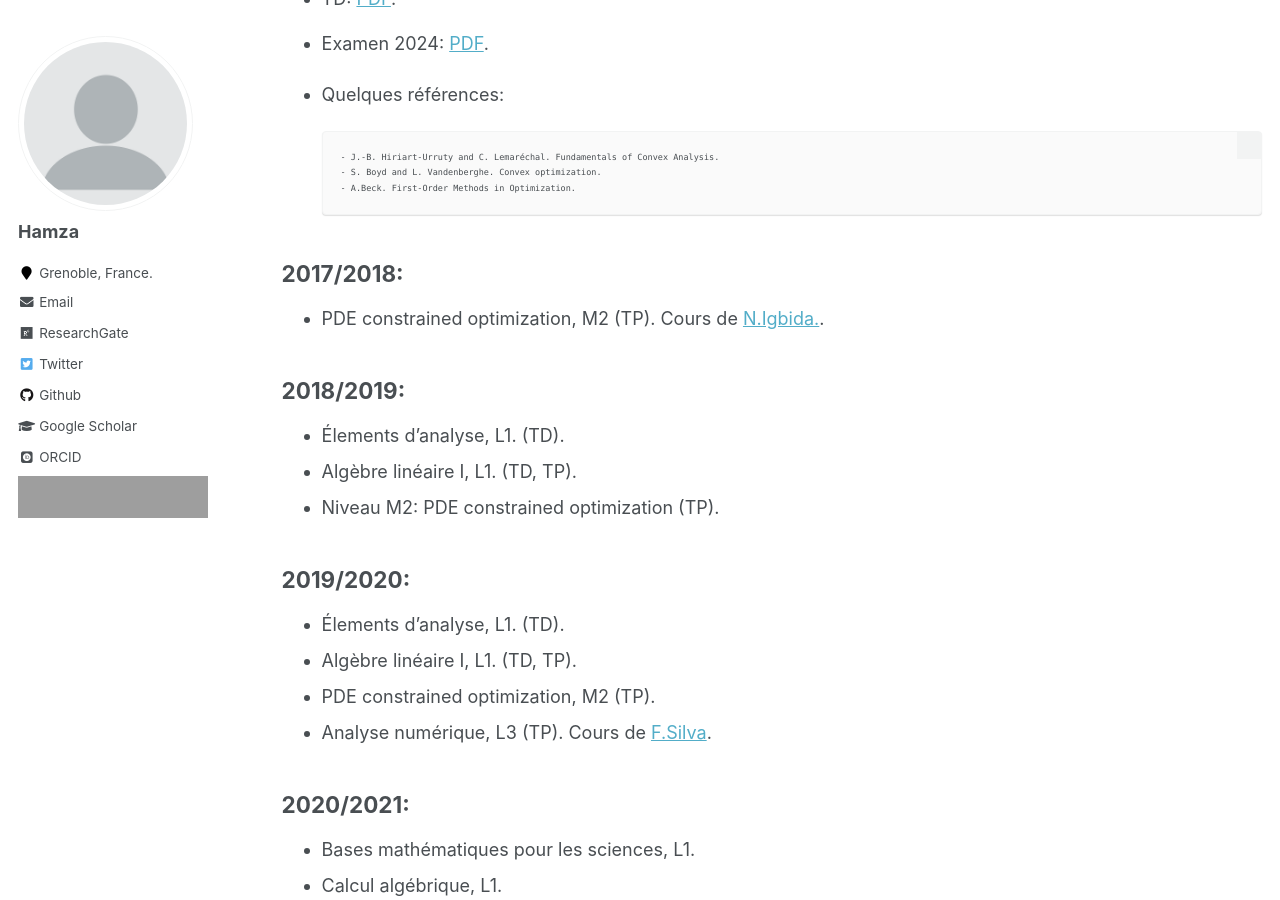
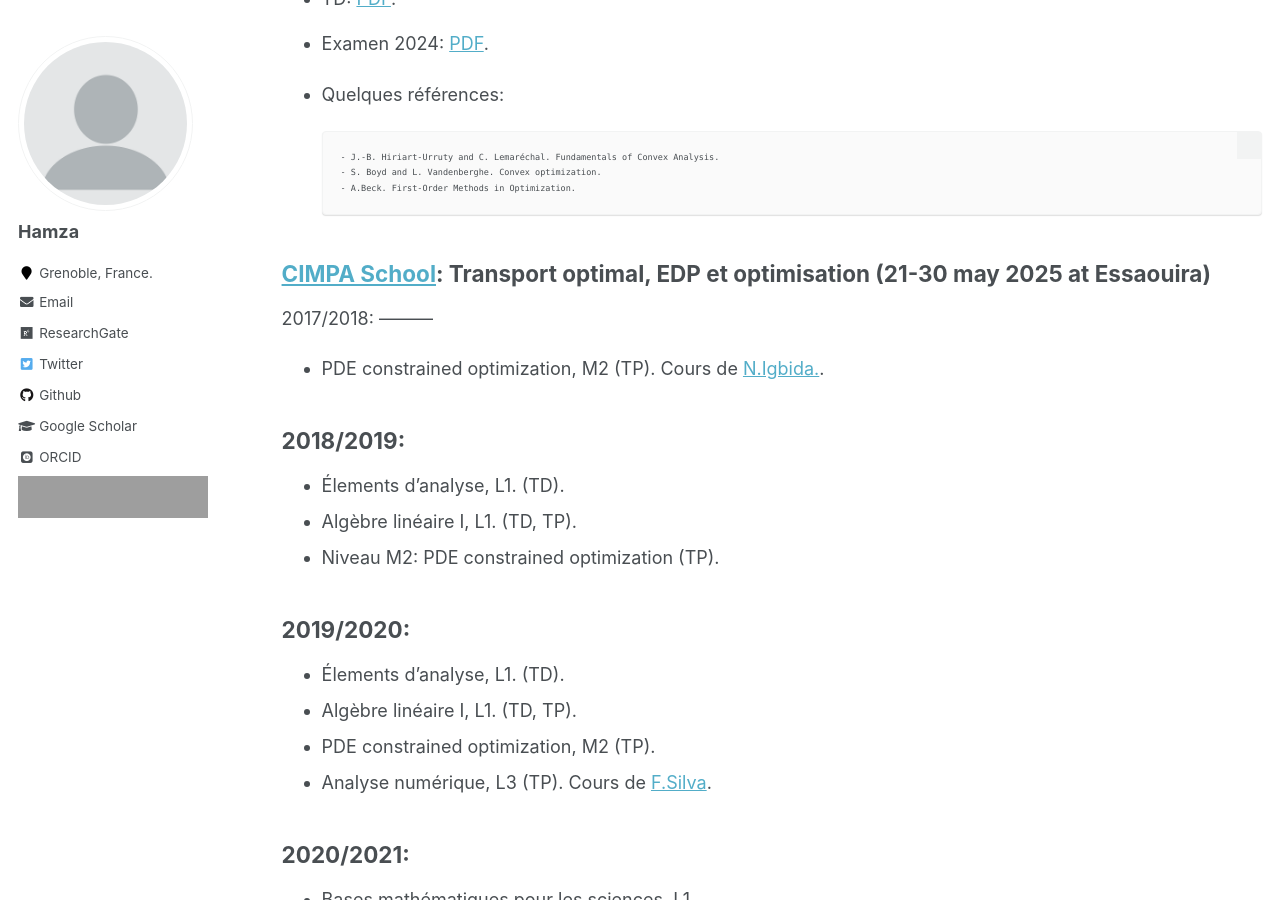
Before and after one commit to enhamza/enhamza.github.io, a Jekyll site: the page built from _pages/teaching.md, in a window 1280 px wide and 900 px high, scrolled down 1425 px. Built offline with Jekyll 4.4.1, drawn with Linux system fonts in a browser that asks for light colours; some web fonts are replaced; formulas are drawn with MathJax 3; grey boxes are pictures that could not be loaded.

Commit message:
Update teaching.md

```diff
--- a/_pages/teaching.md
+++ b/_pages/teaching.md
@@ -52,6 +52,7 @@ The course is given by [C.Jourdana](https://membres-ljk.imag.fr/Clement.Jourdana
   	- S. Boyd and L. Vandenberghe. Convex optimization.
   	- A.Beck. First-Order Methods in Optimization.
 
+## [CIMPA School](https://cimpa.este.ovh): Transport optimal, EDP et optimisation (21-30 may 2025 at Essaouira)
 2017/2018:
 ---------
 * PDE constrained optimization, M2 (TP). Cours de [N.Igbida.](https://www.unilim.fr/pages_perso/noureddine.igbida/).
```
